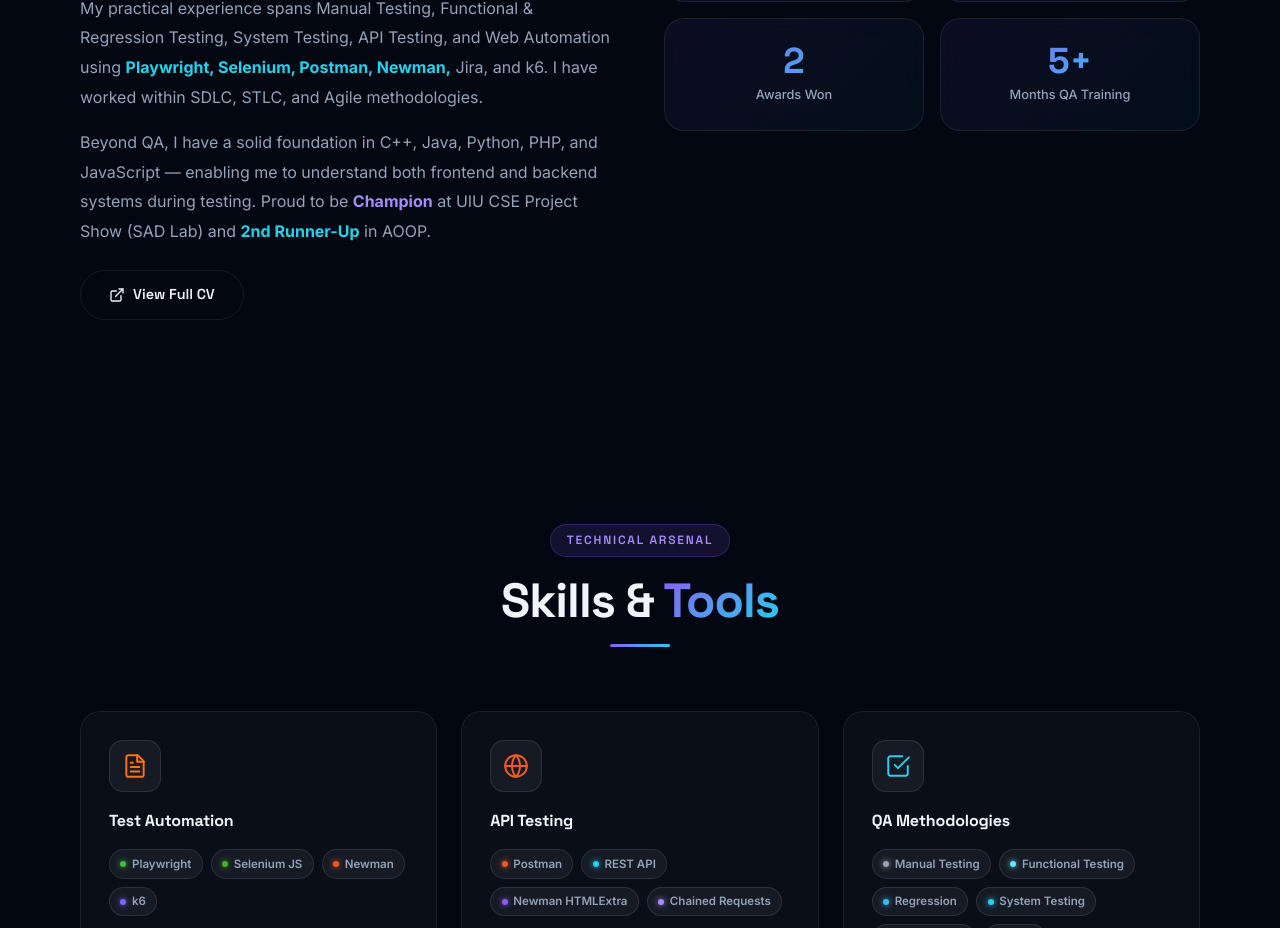
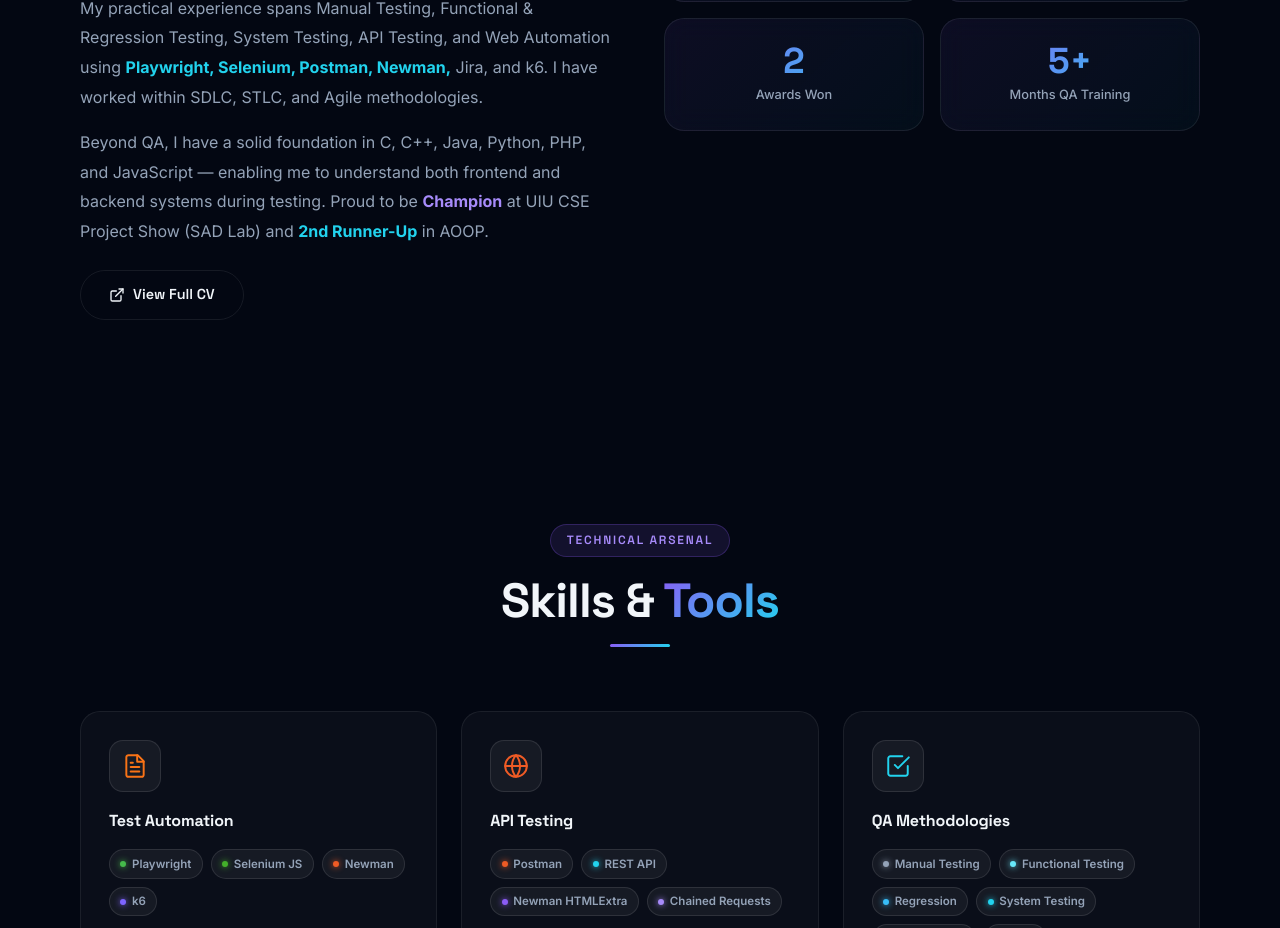
Before and after one commit to Nahin197/nahin-portfolio, a Next.js app: page / in a window 1280 px wide. Shown: the part 1200-2128 px from the top of the page. Built offline with nearby package versions, Linux system fonts and the light colour scheme.

Commit message:
update: add C language to about section foundations

```diff
--- a/app/page.js
+++ b/app/page.js
@@ -566,7 +566,7 @@ function About() {
               Jira, and k6. I have worked within SDLC, STLC, and Agile methodologies.
             </p>
             <p>
-              Beyond QA, I have a solid foundation in C++, Java, Python, PHP, and JavaScript —
+              Beyond QA, I have a solid foundation in C, C++, Java, Python, PHP, and JavaScript —
               enabling me to understand both frontend and backend systems during testing.
               Proud to be <strong style={{ color: 'var(--clr-violet-light)' }}>Champion</strong> at UIU CSE Project Show (SAD Lab) and{' '}
               <strong style={{ color: 'var(--clr-cyan)' }}>2nd Runner-Up</strong> in AOOP.
```
